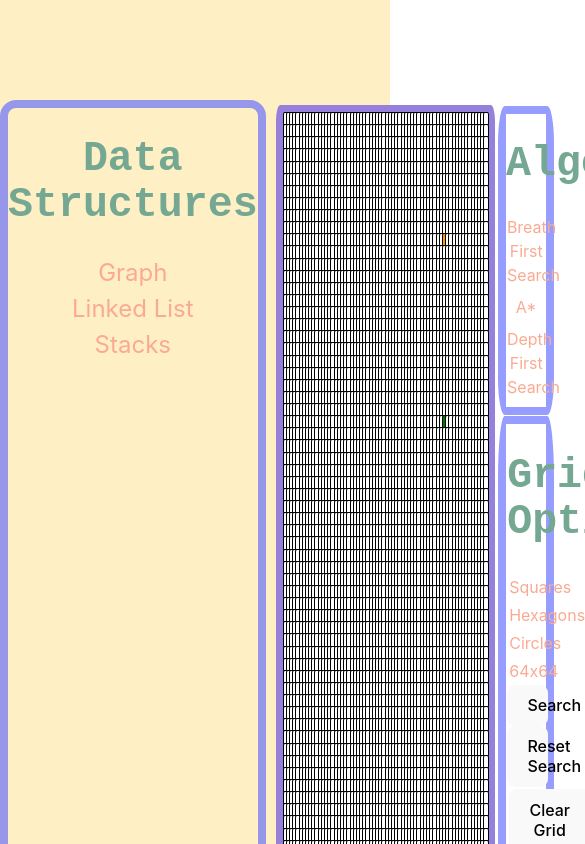
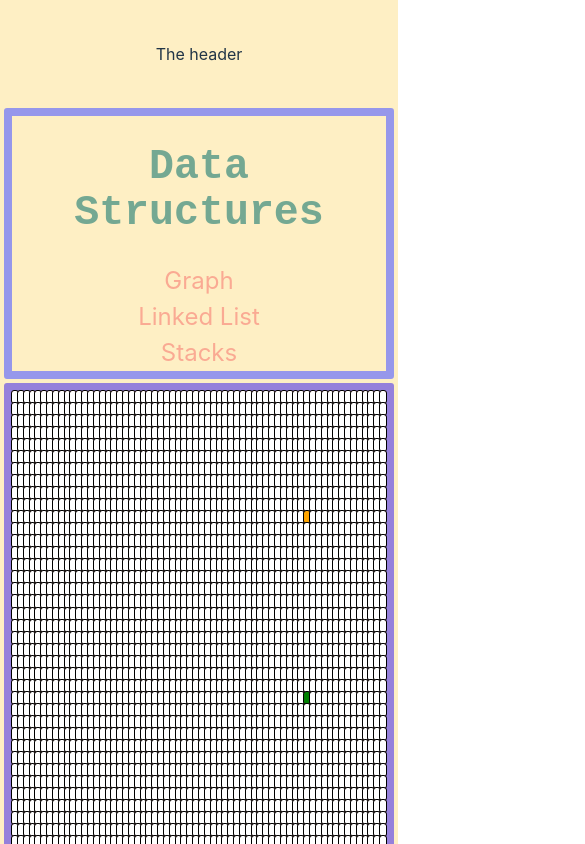
Before and after one commit to Diego-Castaneda/algorithm_visualizer, a Vue app: page / in a window 390 px wide. Shown: the top 844 px of the page, 585 px wide, since content can reach past the window. Built offline with nearby package versions, Linux system fonts and the light colour scheme.

Commit message:
Improved small screen layout responsiveness.

```diff
--- a/index.html
+++ b/index.html
@@ -10,4 +10,10 @@
     <div id="app"></div>
     <script type="module" src="/src/main.ts"></script>
   </body>
+  <style>
+    #app {
+      margin: 0;
+      padding: 0;
+    }
+  </style>
 </html>
--- a/src/App.vue
+++ b/src/App.vue
@@ -5,48 +5,76 @@ import TheSidebar from "./components/TheSidebar.vue"
 </script>
 
 <template>
-  <div class="app-grid-container">
-    <div class="header"> The Header </div>
-    <div class="sidebar">
-      <TheSidebar/>
-    </div>
-    <div class="content">
-      <Grid/>
+  <div class="app-container">
+    <div class="app-content-container">
+      <div class="header"> The header </div>
+      <div class="sidebar"> <TheSidebar/></div>
+      <div class="content"> <Grid/> </div>
+      <div class="footer"> The Footer </div>
     </div>
   </div>
 </template>
 
 <style scoped>
-
-.app-grid-container {
+.app-content-container {
   display: grid;
-  grid-template-rows: 100px 1fr;
+  grid-template-rows: 100px 1fr 100px;
   grid-template-columns: 1fr 5fr;
-  column-gap: 10px;
-  height: 100vh;
+  gap: .25rem;
   width: 100vw;
   background-color: #feefc4;
-  position: absolute;
-  top: 0;
-  left: 0;
+  padding: .25em;
 }
 
 .header {
   grid-column: 1 / span 2;
-  background-color: darkgray;
-  border-radius: 10px;
-  visibility: hidden;
+  grid-row: 1 / span 1;
 }
 
 .sidebar {
-  border: black 1px solid;
   grid-column: 1 / span 1;
-  border-radius: 1em;
+  grid-row: 2 / span 1;
   border: #646cffaa 8px solid;
-  /* background-color: #eee; */
+  border-radius: 3px;
 }
 
 .content {
   grid-column: 2 / span 1;
+  grid-row: 2 / span 1;
 }
+
+.footer {
+  grid-column: 1 / span 2;
+  grid-row: 3;
+}
+/* *, *::before, *::after { box-sizing: border-box }; */
+
+
+@media (max-width: 768px) {
+  .app-content-container {
+    grid-template-rows: 100px 1fr 10fr 100px;
+    grid-template-columns: 1fr;
+  }
+  .header {
+    grid-column: 1;
+    grid-row: 1 / span 1;
+    align-content: center;
+  }
+
+  .sidebar {
+    grid-column: 1;
+    grid-row: 2 / span 1;
+  }
+
+  .content {
+    grid-column: 1;
+    grid-row: 3 / span 1;
+  }
+
+  .footer {
+    grid-column: 1;
+    grid-row: 4 / span 1;
+  }
+}
+
 </style>
--- a/src/components/AlgorithmSelect.vue
+++ b/src/components/AlgorithmSelect.vue
@@ -38,10 +38,7 @@
   border-radius: 2px;
   flex-grow: 1;
   vertical-align: center;
-  margin-bottom: 20%;
-  margin-top: 0%;
-  margin-left: 2%;
-  margin-right: 2%;
+  margin: 2em 2em;
 }
 
 .option:hover {
@@ -50,14 +47,14 @@
 }
 
 .algorithm-select {
-  flex-grow: 1;
   border: #513a52 1px solid;
-  border-radius: 12%;
+  border-radius: 10px;
   margin-top: 1%;
   margin-bottom: 1%;
   display: flex;
   flex-direction: column;
   border: #646cffaa 8px solid;
+  padding: .5em .25em;
 }
 
 .selected-algorithm {
--- a/src/components/Grid.vue
+++ b/src/components/Grid.vue
@@ -192,19 +192,32 @@ function intializeGridWithCells(rows: number, columns: number) {
 <style scoped>
 .container {
   display: flex;
-  width: 100%;
-  height: 95%;
-  position: relative;
-  padding-top: 5px;
+}
+
+@media (max-width: 768px) {
+  .container {
+    display: grid;
+    grid-template-columns: 1fr;
+    grid-template-rows: repeat(2, 1fr);
+  }
+
+  .grid-wrapper {
+    grid-column: 1;
+    grid-row: 1 / span 1;
+  }
+
+  .options-pane {
+    grid-column: 1;
+    grid-row: 2 / span 1;
+  }
 }
 
 .grid-wrapper {
   display: grid;
   background-color: #faaa93;
-  width: 40%;
   flex-grow: 1;
   border: #646cffaa 8px solid;
-  border-radius: 2%;
+  border-radius: 3px;
 }
 .grid {
   display: grid;
@@ -215,10 +228,8 @@ function intializeGridWithCells(rows: number, columns: number) {
 .options-pane {
   display: flex;
   flex-direction: column;
-  height: 80%;
-  width: 20%;
-  padding-left: 1%;
-  padding-right: 1%;
+  padding-left: .25em;
+  padding-right: .25em;
 }
 
 h1 {
@@ -236,7 +247,7 @@ h1 {
   background-color: #fff;
   outline: black 0.1px solid;
   flex-grow: 1;
-  border-radius: 15%;
+  border-radius: 2px;
 }
 
 .clicked-cell {
```
